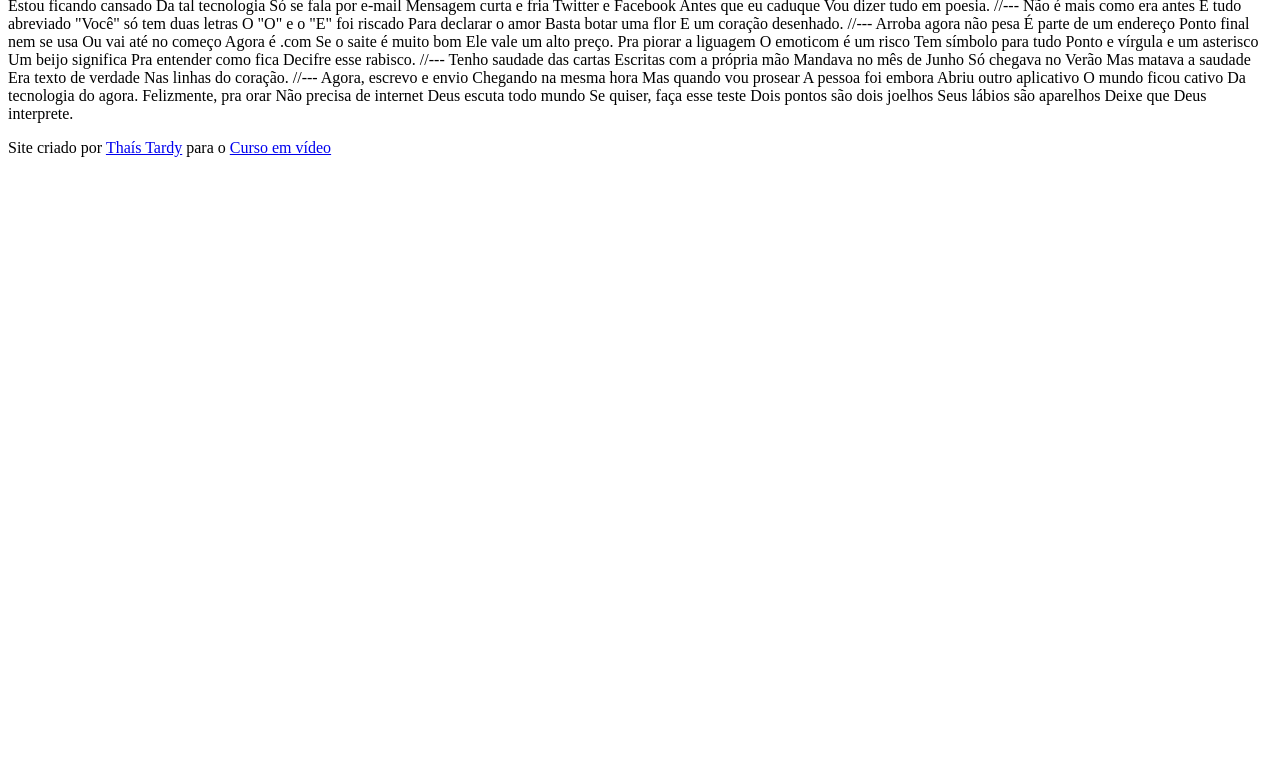
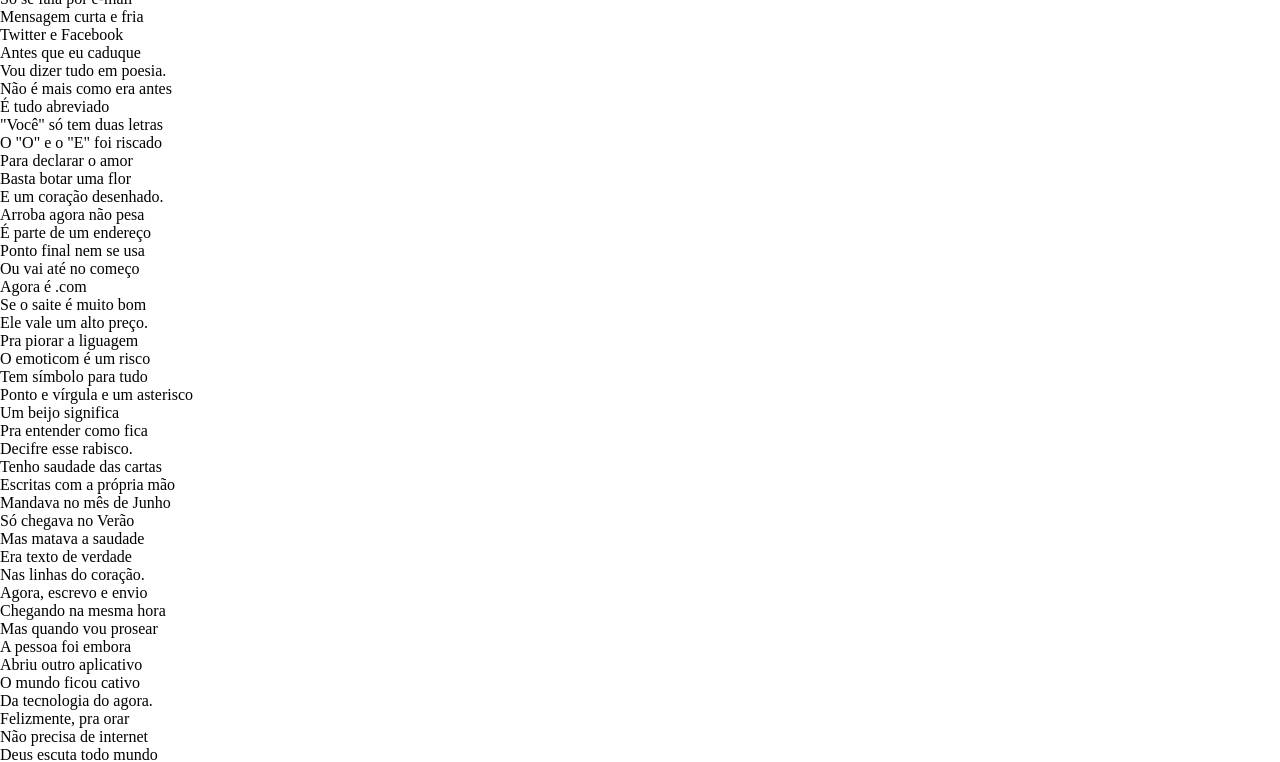
Before and after one commit to devthaistardy/html_css, a plain HTML site: page desafios/d012/index.html in a window 1280 px wide. Shown: the part 101-863 px from the top of the page. Before the commit the page ends 800 px from the top, so only its background shows below. Drawn offline with Linux system fonts and the light colour scheme.

Commit message:
finalizando algumas configurações no html e criando o link para o arquivo css

```diff
--- /dev/null
+++ b/desafios/d012/estilo/style.css
@@ -0,0 +1,7 @@
+@charset "UTF-8";
+
+* {
+  margin: 0;
+  padding: 0;
+  box-sizing: border-box;
+}
--- a/desafios/d012/index.html
+++ b/desafios/d012/index.html
@@ -3,6 +3,7 @@
 <head>
   <meta charset="UTF-8">
   <meta name="viewport" content="width=device-width, initial-scale=1.0">
+  <link rel="stylesheet" href="estilo/style.css">
   <title>Projeto Cordel</title>
 </head>
 <body>
@@ -11,69 +12,86 @@
       Por <a href="https://www.recantodasletras.com.br/poesias/3186743" target="_blank">Milton Duarte</a>
     </header>
 
-    Estou ficando cansado
-    Da tal tecnologia
-    Só se fala por e-mail
-    Mensagem curta e fria
-    Twitter e Facebook
-    Antes que eu caduque
-    Vou dizer tudo em poesia.
+    <section>
+      <p>
+        Estou ficando cansado <br>
+        Da tal tecnologia <br>
+        Só se fala por e-mail <br>
+        Mensagem curta e fria <br>
+        Twitter e Facebook <br>
+        Antes que eu caduque <br>
+        Vou dizer tudo em poesia.
+      </p>
+    </section>
 
-    //---
+    <section>
+      <p>
+        Não é mais como era antes <br>
+        É tudo abreviado <br>
+        "Você" só tem duas letras <br>
+        O "O" e o "E" foi riscado <br>
+        Para declarar o amor <br>
+        Basta botar uma flor <br>
+        E um coração desenhado.
+      </p>
+    </section>
 
-    Não é mais como era antes
-    É tudo abreviado
-    "Você" só tem duas letras
-    O "O" e o "E" foi riscado
-    Para declarar o amor
-    Basta botar uma flor
-    E um coração desenhado.
 
-    //---
+    <section>
+      <p>
+        Arroba agora não pesa <br>
+        É parte de um endereço <br>
+        Ponto final nem se usa <br>
+        Ou vai até no começo <br>
+        Agora é .com <br>
+        Se o saite é muito bom <br>
+        Ele vale um alto preço. <br>
+        </p>
 
-    Arroba agora não pesa
-    É parte de um endereço
-    Ponto final nem se usa
-    Ou vai até no começo
-    Agora é .com
-    Se o saite é muito bom
-    Ele vale um alto preço.
+        <p>
+        Pra piorar a liguagem <br>
+        O emoticom é um risco <br>
+        Tem símbolo para tudo <br>
+        Ponto e vírgula e um asterisco <br>
+        Um beijo significa <br>
+        Pra entender como fica <br>
+        Decifre esse rabisco.
+      </p>
+    </section>
 
-    Pra piorar a liguagem
-    O emoticom é um risco
-    Tem símbolo para tudo
-    Ponto e vírgula e um asterisco
-    Um beijo significa
-    Pra entender como fica
-    Decifre esse rabisco.
+    <section>
+      <p>
+        Tenho saudade das cartas <br>
+        Escritas com a própria mão <br>
+        Mandava no mês de Junho <br>
+        Só chegava no Verão <br>
+        Mas matava a saudade <br>
+        Era texto de verdade <br>
+        Nas linhas do coração.
+      </p>
+    </section>
 
-    //---
+    <section>
+      <p>
+        Agora, escrevo e envio <br>
+        Chegando na mesma hora <br>
+        Mas quando vou prosear <br>
+        A pessoa foi embora <br>
+        Abriu outro aplicativo <br>
+        O mundo ficou cativo <br>
+        Da tecnologia do agora. <br>
+        </p>
 
-    Tenho saudade das cartas
-    Escritas com a própria mão
-    Mandava no mês de Junho
-    Só chegava no Verão
-    Mas matava a saudade
-    Era texto de verdade
-    Nas linhas do coração.
-
-    //---
-
-    Agora, escrevo e envio
-    Chegando na mesma hora
-    Mas quando vou prosear
-    A pessoa foi embora
-    Abriu outro aplicativo
-    O mundo ficou cativo
-    Da tecnologia do agora.
-
-    Felizmente, pra orar
-    Não precisa de internet
-    Deus escuta todo mundo
-    Se quiser, faça esse teste
-    Dois pontos são dois joelhos
-    Seus lábios são aparelhos
-    Deixe que Deus interprete.
+        <p>
+        Felizmente, pra orar <br>
+        Não precisa de internet <br>
+        Deus escuta todo mundo <br>
+        Se quiser, faça esse teste <br>
+        Dois pontos são dois joelhos <br>
+        Seus lábios são aparelhos <br>
+        Deixe que Deus interprete.
+      </p>
+    </section>
 
     <footer><p>Site criado por <a href="https://github.com/devthaistardy" target="_blank">Thaís Tardy</a> para o <a href="https://www.cursoemvideo.com" target="_blank">Curso em vídeo</a></p></footer>
 </body>
```
